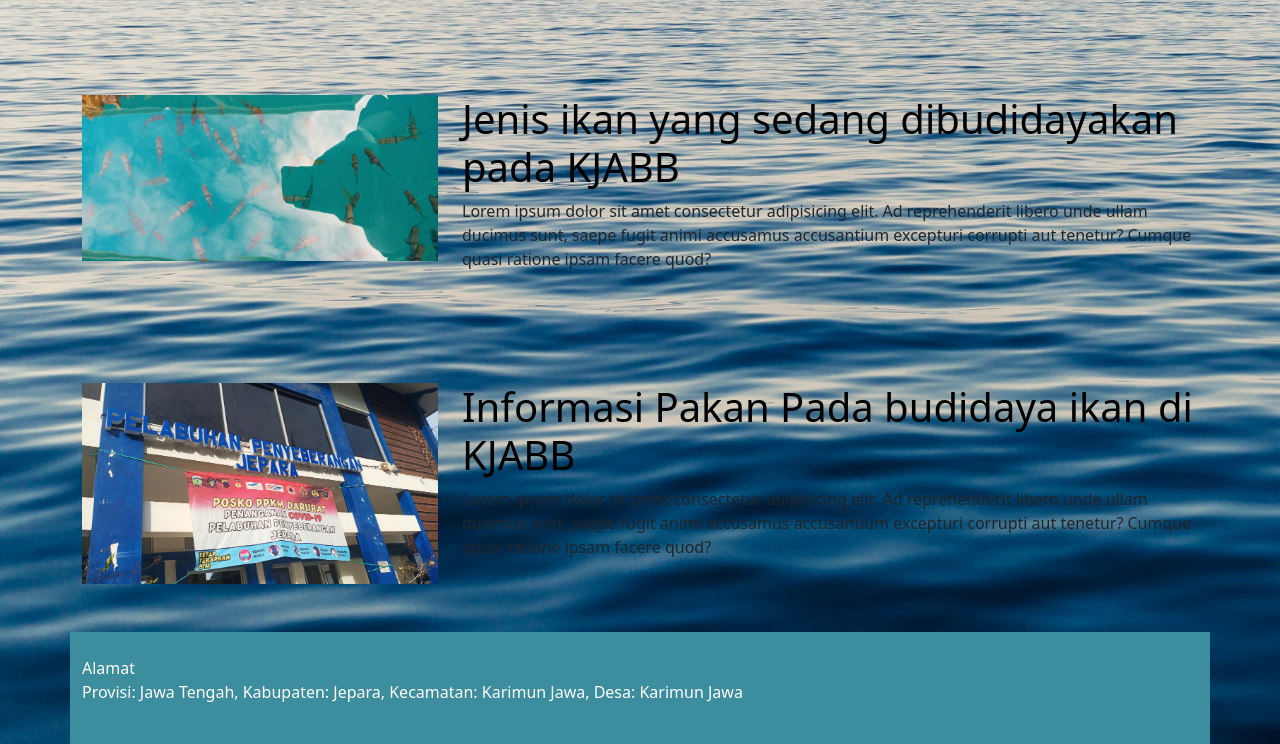
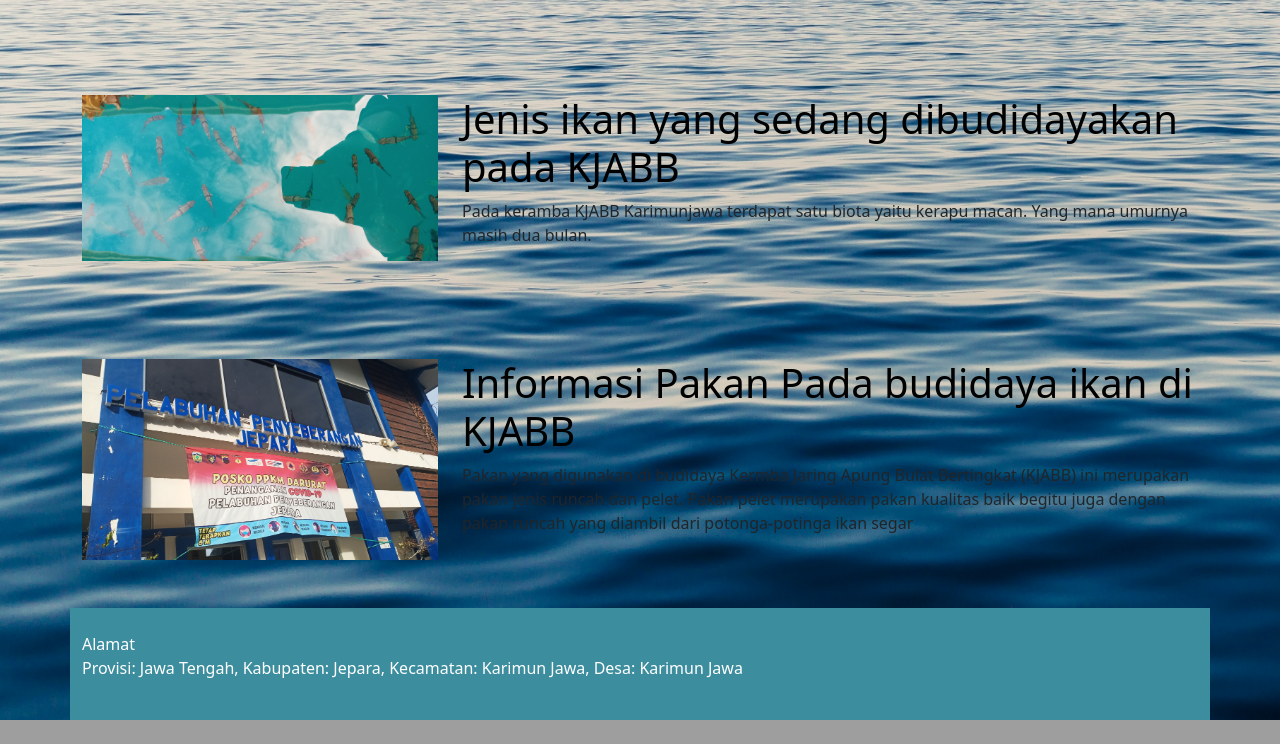
Before and after one commit to almaroqy/biomassa-ikan, a CodeIgniter app: page /CodeIgniter-JWT-Sample/ in a window 1280 px wide. Shown: the part 740-1484 px from the top of the page. After the commit the page ends 1460 px from the top, so only its background shows below. Run offline with CodeIgniter, Linux system fonts and the light colour scheme; some libraries are stand-ins or nearby versions.

Commit message:
perubahan deskripsi visitor

```diff
--- a/application/views/visitor/dashboard_visitor.php
+++ b/application/views/visitor/dashboard_visitor.php
@@ -65,7 +65,7 @@
             <div class="col-md-8 py-5">
                 <h1 class="crop"><a href="<?php echo base_url(); ?>login">Hasil Monitoring Biomassa Ikan
                         Pada Bulan September</a></h1>
-                <p>Lorem ipsum dolor sit amet consectetur adipisicing elit. Ad reprehenderit libero unde ullam ducimus sunt, saepe fugit animi accusamus accusantium excepturi corrupti aut tenetur? Cumque quasi ratione ipsam facere quod?</p>
+                <p>Pada bulan september hasil menunjukan bahwa ikan mengalami pertumbuhan yang pesat dibandingkan dengan bulan juni. Faktor pakan memungkinkan ikan untuk tumbuh lebih cepat.</p>
             </div>
         </div>
         <div class="row">
@@ -75,7 +75,7 @@
             <div class="col-md-8 py-5">
                 <h1 class="fish"><a href="<?php echo base_url(); ?>login">Jenis ikan yang sedang dibudidayakan
                         pada KJABB</a></h1>
-                <p>Lorem ipsum dolor sit amet consectetur adipisicing elit. Ad reprehenderit libero unde ullam ducimus sunt, saepe fugit animi accusamus accusantium excepturi corrupti aut tenetur? Cumque quasi ratione ipsam facere quod?</p>
+                <p>Pada keramba KJABB Karimunjawa terdapat satu biota yaitu kerapu macan. Yang mana umurnya masih dua bulan.</p>
             </div>
         </div>
         <div class="row">
@@ -85,7 +85,7 @@
             <div class="col-md-8 py-5">
                 <h1 class="feed"><a href="<?php echo base_url(); ?>login">Informasi Pakan Pada budidaya
                         ikan di KJABB</a></h1>
-                <p>Lorem ipsum dolor sit amet consectetur adipisicing elit. Ad reprehenderit libero unde ullam ducimus sunt, saepe fugit animi accusamus accusantium excepturi corrupti aut tenetur? Cumque quasi ratione ipsam facere quod?</p>
+                <p>Pakan yang digunakan di budidaya Kermba Jaring Apung Bulat Bertingkat (KJABB) ini merupakan pakan jenis runcah dan pelet. Pakan pelet merupakan pakan kualitas baik begitu juga dengan pakan runcah yang diambil dari potonga-potinga ikan segar </p>
             </div>
         </div>
     </main>
```
